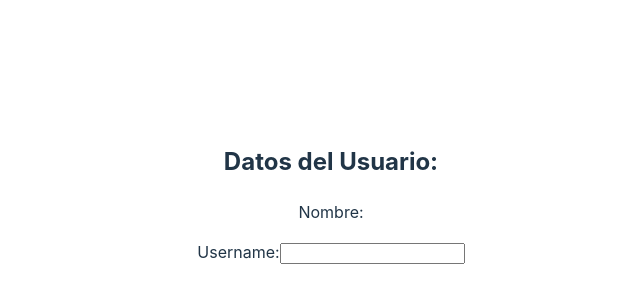
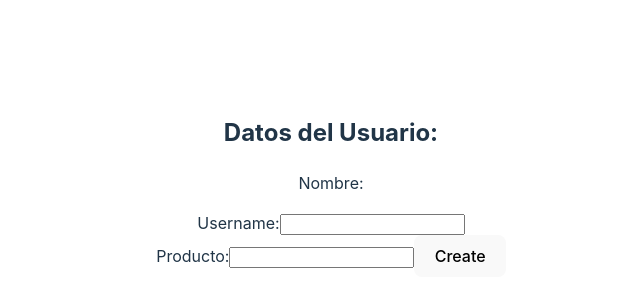
Before and after one commit to gustavogmv/gmv2-tecnofor-react, a React (Vite) app in the folder globalstate/: page / in a window 1280 px wide. Shown: the part 206-506 px from the top of the page, without its empty margins (309-949 px from the left). Built offline with nearby package versions, Linux system fonts and the light colour scheme.

Commit message:
day05, [globalstate] reducer example : add, remove elements

```diff
--- a/globalstate/package.json
+++ b/globalstate/package.json
@@ -11,11 +11,13 @@
   },
   "dependencies": {
     "react": "^18.2.0",
-    "react-dom": "^18.2.0"
+    "react-dom": "^18.2.0",
+    "uuid": "^9.0.1"
   },
   "devDependencies": {
     "@types/react": "^18.2.55",
     "@types/react-dom": "^18.2.19",
+    "@types/uuid": "^9.0.8",
     "@typescript-eslint/eslint-plugin": "^6.21.0",
     "@typescript-eslint/parser": "^6.21.0",
     "@vitejs/plugin-react": "^4.2.1",
--- a/globalstate/src/App.tsx
+++ b/globalstate/src/App.tsx
@@ -1,11 +1,13 @@
 import './App.css'
 import Main from "./UseContextExample/Main.tsx";
+import ListaCompra from "./UseReduceExample/ListaCompra.tsx";
 
 function App() {
 
     return (
         <>
             <Main/>
+            <ListaCompra/>
         </>
     )
 }
--- /dev/null
+++ b/globalstate/src/UseReduceExample/ListaCompra.tsx
@@ -0,0 +1,56 @@
+import {useReducer, useRef} from "react";
+import {v4 as uuidv4} from "uuid";
+import {Simulate} from "react-dom/test-utils";
+import pointerDown = Simulate.pointerDown;
+
+interface Product {
+    id: string
+    name: string
+    available: boolean
+}
+
+type State = Array<Product>
+
+type Action =
+    | { type: "ADD", data: string }
+    | { type: "REMOVE", data: string }
+
+const reducer = (state: State, action: Action)  => {
+    switch (action.type) {
+        case "ADD": {
+            return [...state, {id: uuidv4(), name: action.data, available: true}]
+        }
+        case "REMOVE": {
+            return state.filter((product) => {
+                return product.id !== action.data
+            })
+        }
+    }
+}
+
+
+const ListaCompra = () => {
+    const [products, dispatch] = useReducer(reducer, [])
+
+    const inputRef = useRef<HTMLInputElement>(null)
+
+    const handleClick = () => {
+        dispatch({type: 'ADD', data: inputRef.current!.value})
+    }
+
+    return <div>
+        <label>Producto:</label>
+        <input type="text" ref={inputRef}/>
+        <button onClick={handleClick}>Create</button>
+        <div>
+            <ul>
+                {products.map(product => (
+                    <li key={product.id}
+                    onClick={()=>dispatch({type:'REMOVE',data:product.id})}>{product.name}</li>
+                ))}
+            </ul>
+        </div>
+    </div>
+}
+
+export default ListaCompra;
```
